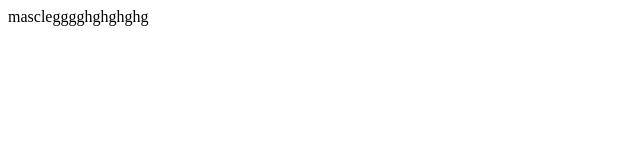
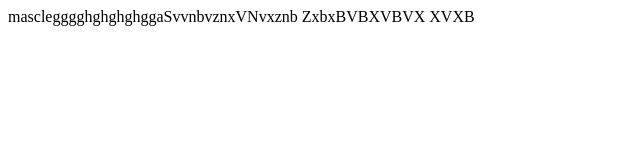
Before and after one commit to manasnotmanas/manasnnnn, a plain HTML site: page manas.html in a window 1280 px wide. Shown: the whole page, without its empty margins (0-640 px from the left). Drawn offline with Linux system fonts and the light colour scheme.

Commit message:
new changes

```diff
--- a/manas.html
+++ b/manas.html
@@ -6,6 +6,9 @@
     <title>Document</title>
 </head>
 <body>
-    masclegggghghghghg
+    masclegggghghghghggaSvvnbvznxVNvxznb
+    ZxbxBVBXVBVX
+
+    XVXB
 </body>
 </html>
```
